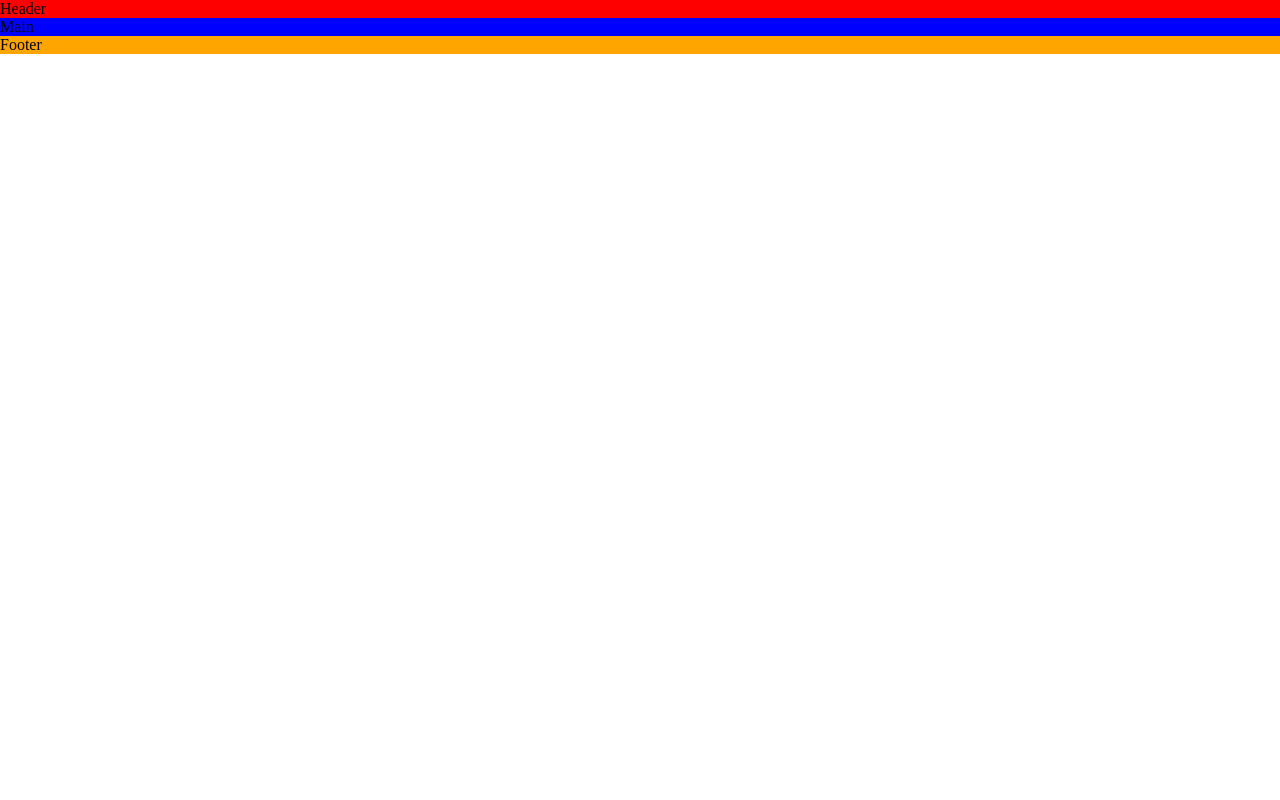
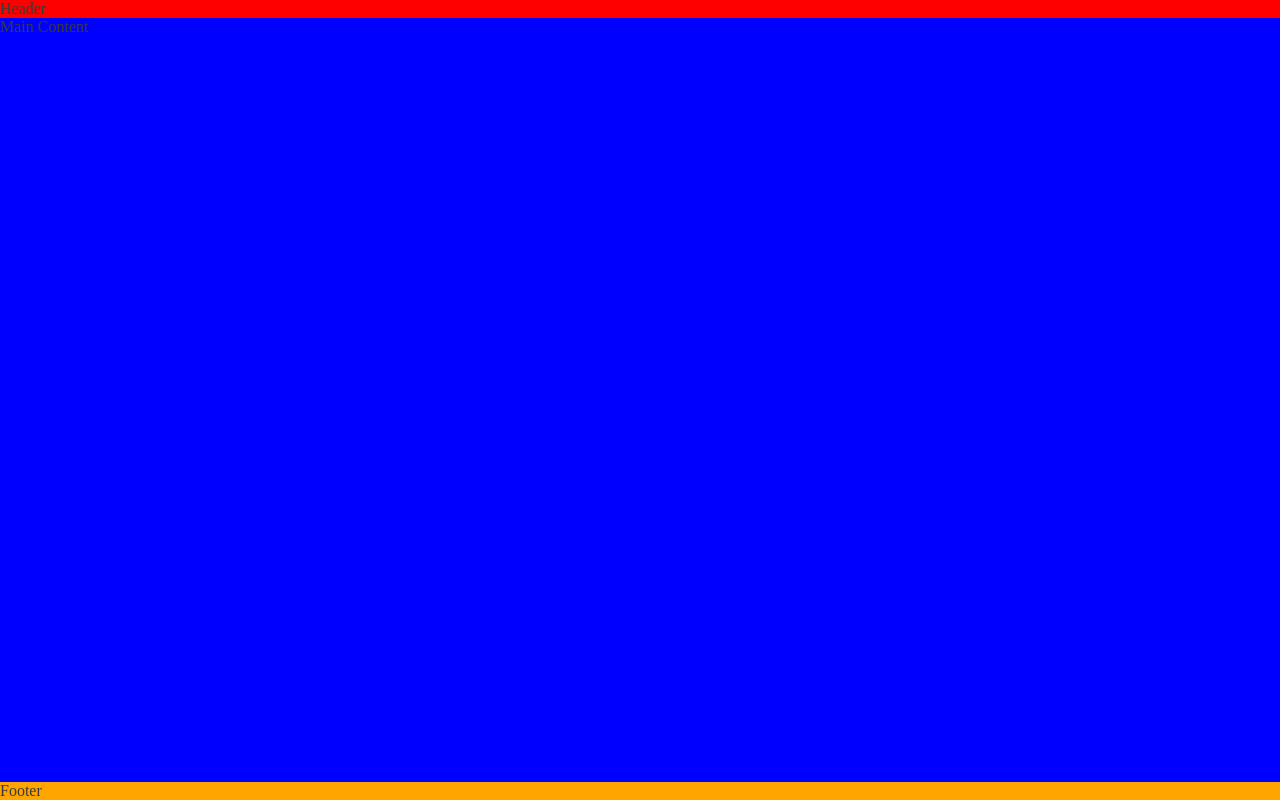
Before and after one commit to Emily-Rodden7/boujee-smoothie, a plain HTML site: page index.html in a window 1280 px wide. Drawn offline with Linux system fonts and the light colour scheme.

Commit message:
push footer down using flex style

```diff
--- a/assets/css/style.css
+++ b/assets/css/style.css
@@ -2,6 +2,17 @@
     padding: 0;
     margin: 0;
     box-sizing: border-box;
+}
+
+/* general style */
+body {
+    min-height: 100vh;
+    display: flex;
+    flex-direction: column;
+
+    /* generic projects styles */
+    color: #3a3a3a;
+
 }
 
 /* header */
@@ -12,6 +23,9 @@ header {
 /* main */
 main {
     background-color: blue;
+    /* make main element take up surplus space */
+    flex: 1 0 auto;
+
 }
 
 /* footer */
--- a/index.html
+++ b/index.html
@@ -19,7 +19,7 @@
      <header>Header</header>
 
      <!-- Main Content -->
-      <main>Main</main>
+      <main>Main Content</main>
 
       <!-- Footer -->
        <footer>Footer</footer>
```
